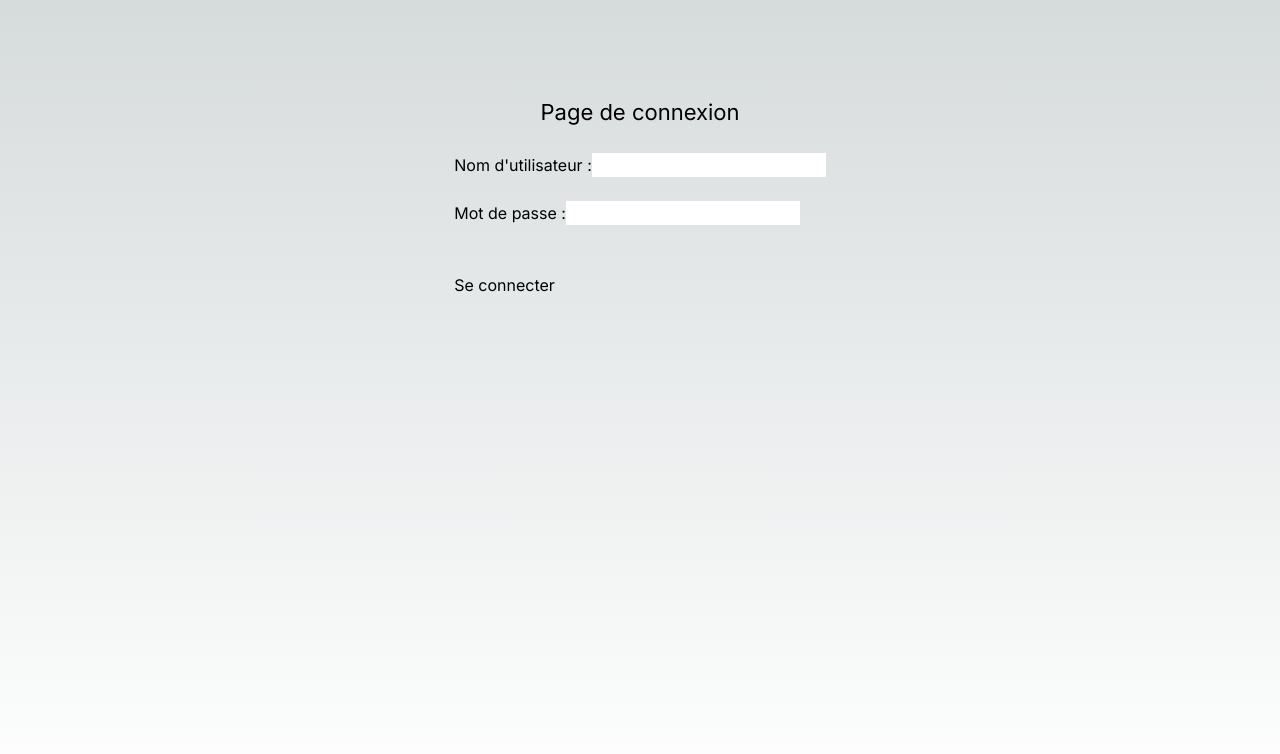
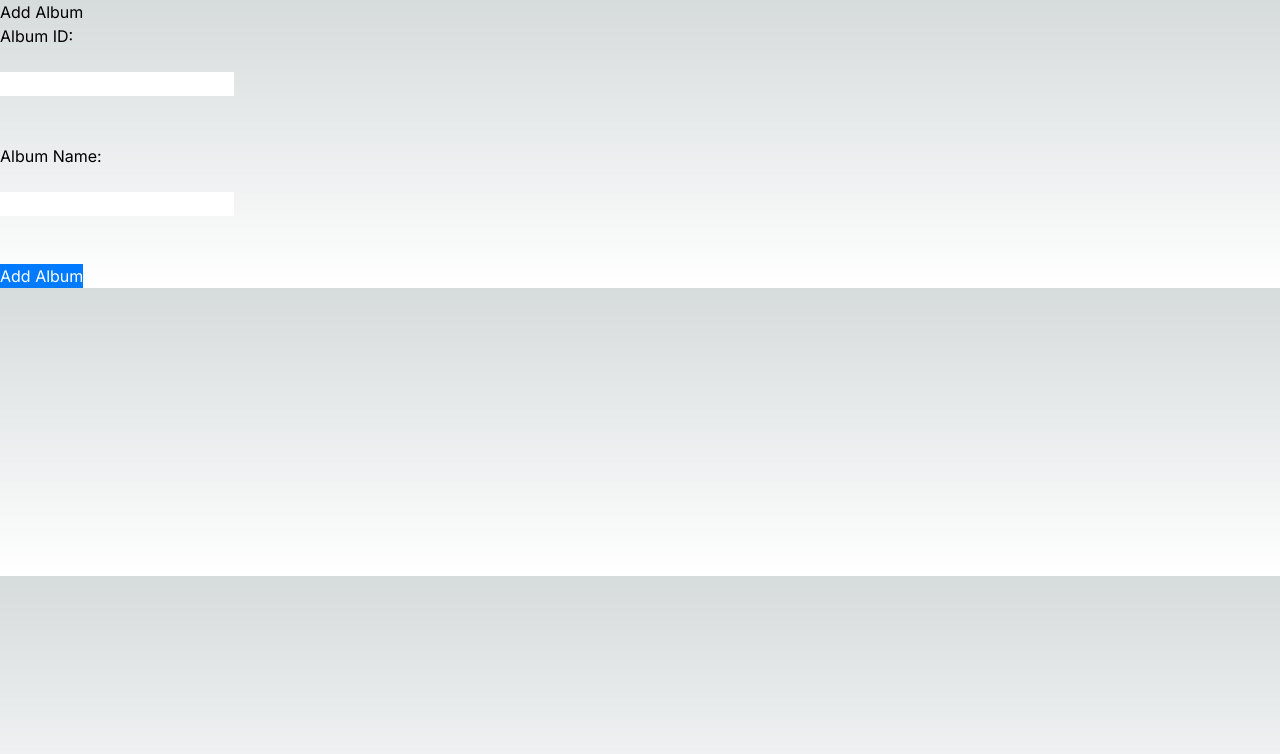
Before and after one commit to zanabololonaonja/FrontCrud, a Next.js app: page /login in a window 1280 px wide. Shown: the top 754 px of the page. Built offline with nearby package versions, Linux system fonts and the light colour scheme.

Commit message:
Add changes in my-next-app

```diff
--- /dev/null
+++ b/app/api/users.js
@@ -0,0 +1,89 @@
+import { Pool } from 'pg';
+import multer from 'multer';
+import nextConnect from 'next-connect';
+
+// Configuration de la base de données PostgreSQL
+const pool = new Pool({
+  user: 'postgres',
+  host: 'localhost',
+  database: 'mlr1',
+  password: 'onja',
+  port: 5432,
+});
+
+// Configuration de multer pour gérer le téléchargement des fichiers
+const upload = multer({ storage: multer.memoryStorage() });
+
+const apiRoute = nextConnect({
+  onError(error, req, res) {
+    res.status(501).json({ error: `Something went wrong! ${error.message}` });
+  },
+  onNoMatch(req, res) {
+    res.status(405).json({ error: `Method '${req.method}' Not Allowed` });
+  },
+});
+
+apiRoute.use(upload.single('userphoto'));
+
+apiRoute.post(async (req, res) => {
+  console.log('Received request:', req.body);
+  const {
+    iduser,
+    idphone,
+    useremailaddress,
+    userpassword,
+    username,
+    usermiddlename,
+    userlastname,
+    typeofuser,
+    besttimeforcall,
+  } = req.body;
+
+  const userphoto = req.file ? req.file.buffer : null;
+
+  try {
+    const query = `
+      INSERT INTO users (
+        iduser,
+        idphone,
+        useremailaddress,
+        userpassword,
+        username,
+        usermiddlename,
+        userlastname,
+        typeofuser,
+        userphoto,
+        besttimeforcall
+      ) VALUES ($1, $2, $3, $4, $5, $6, $7, $8, $9, $10)
+      RETURNING *
+    `;
+
+    const values = [
+      iduser,
+      idphone,
+      useremailaddress,
+      userpassword,
+      username,
+      usermiddlename,
+      userlastname,
+      typeofuser,
+      userphoto,
+      besttimeforcall,
+    ];
+
+    console.log('Executing query with values:', values);
+    const result = await pool.query(query, values);
+    res.status(200).json(result.rows[0]);
+  } catch (error) {
+    console.error('Erreur lors de l\'insertion des données:', error);
+    res.status(500).json({ error: error.message });
+  }
+});
+
+export default apiRoute;
+
+export const config = {
+  api: {
+    bodyParser: false, // Désactive le parser par défaut de Next.js
+  },
+};
--- a/app/login/login.css
+++ b/app/login/login.css
@@ -6,3 +6,8 @@
     display: block;
 
 }
+.send {
+  color: white;
+  background-color: #007bff;
+  border-color: #007bff;
+}
--- a/app/login/page.tsx
+++ b/app/login/page.tsx
@@ -1,26 +1,72 @@
-// app/login/page.tsx
 "use client";
+import React, { useState } from "react";
+import "./login.css";
 
-import React from "react"
-import "./login.css"; // Assurez-vous que le chemin est correct
+const AddAlbum = () => {
+  const [idalbum, setIdalbum] = useState('');
+  const [namealbum, setNamealbum] = useState('');
+  const [error, setError] = useState('');
 
-export default function Login() {
+  const handleSubmit = async (e) => {
+    e.preventDefault();
+    setError('');
+
+    try {
+      const res = await fetch('http://localhost:5000/api/albums', {
+ method: 'POST',
+        headers: {
+          'Content-Type': 'application/json',
+        },
+        body: JSON.stringify({ idalbum, namealbum }),
+      });
+
+      const responseText = await res.text(); // Lire la réponse en tant que texte brut
+      console.log('Response from server:', responseText);
+
+      if (res.ok) {
+        const jsonData = JSON.parse(responseText); // Convertir en JSON si possible
+        alert('Album added successfully!');
+        setIdalbum('');
+        setNamealbum('');
+      } else {
+        const errorData = JSON.parse(responseText);
+        setError(errorData.message || 'Failed to add album');
+      }
+    } catch (err) {
+      console.error('Error:', err);
+      setError('An unexpected error occurred.');
+    }
+  };
+
   return (
-    <main className="flex min-h-screen flex-col items-center justify p-24">
-      <h1 className="pconnex">Page de connexion</h1>
-      <form>
-        <label><br />
-          Nom d'utilisateur :
-          <input type="text" name="username" />
-        </label>
-        <br /><br />
-        <label>
-          Mot de passe :
-          <input type="password" name="password" />
-        </label><br />
-        <br /><br />
-        <button type="submit">Se connecter</button>
+    <div>
+      <h1>Add Album</h1>
+      <form onSubmit={handleSubmit}>
+        <div>
+          <label htmlFor="idalbum">Album ID:</label><br /><br />
+          <input
+            type="text"
+            id="idalbum"
+            value={idalbum}
+            onChange={(e) => setIdalbum(e.target.value)}
+            required
+          />
+        </div>
+        <div><br /><br />
+          <label htmlFor="namealbum">Album Name:</label><br /><br />
+          <input
+            type="text"
+            id="namealbum"
+            value={namealbum}
+            onChange={(e) => setNamealbum(e.target.value)}
+            required
+          />
+        </div><br /><br />
+        <button className="send" type="submit">Add Album</button>
       </form>
-    </main>
+      {error && <div className="error">{error}</div>}
+    </div>
   );
-}
+};
+
+export default AddAlbum;
--- /dev/null
+++ b/next.config.js
@@ -0,0 +1,11 @@
+// frontend/next.config.js
+module.exports = {
+    async rewrites() {
+      return [
+        {
+          source: '/api/:path*',
+          destination: 'http://localhost:3001/api/:path*', // Proxy to Backend
+        },
+      ];
+    },
+  };
```
Also changed, not shown: docker-compose.yml (added, +30 -0 lines), lib/db.js (added, +13 -0 lines), package.json (+7 -5 lines), 1 other file (tests, documents, lock files or other folders).
